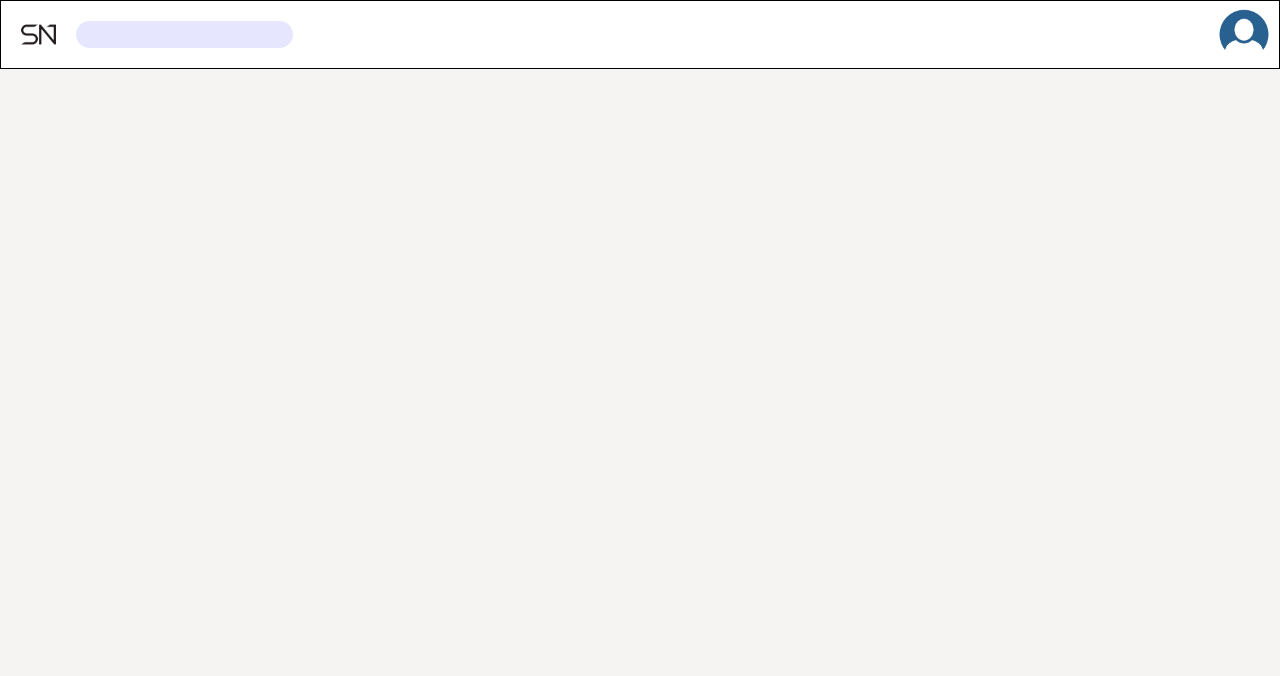
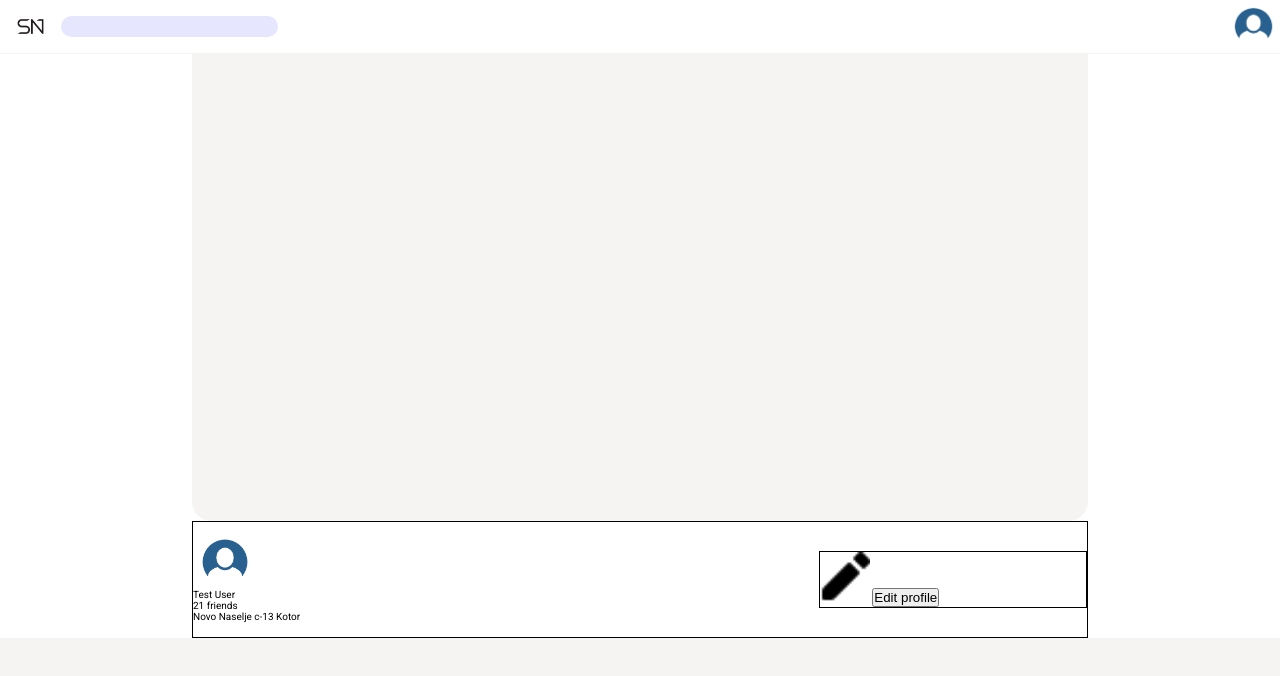
Before and after one commit to MarioMilosevic/Social-network-JS, a website built with Vite: page index.html in a window 1280 px wide. Built offline with nearby package versions, Linux system fonts and the light colour scheme.

Commit message:
Finish user div start on user info

```diff
--- a/index.html
+++ b/index.html
@@ -3,20 +3,46 @@
   <head>
     <meta charset="UTF-8" />
     <meta name="viewport" content="width=device-width, initial-scale=1.0" />
+    <link rel="preconnect" href="https://fonts.googleapis.com" />
+    <link rel="preconnect" href="https://fonts.gstatic.com" crossorigin />
+    <link
+      href="https://fonts.googleapis.com/css2?family=Roboto:wght@400;500;700&display=swap"
+      rel="stylesheet"
+    />
     <link rel="stylesheet" href="/style.css" />
+
     <title>Social Network</title>
   </head>
   <body>
     <div id="app">
       <nav class="main__navigation">
         <div class="logo__img">
-            <img src="img/social-network-logo.jpeg" alt="social-network-logo"/>
+          <img src="img/social-network-logo.jpeg" alt="social-network-logo" />
           <input type="text" />
         </div>
         <button>
-            <img src="img/profile.png" alt="profile">
+          <img src="img/profile.png" alt="profile" />
         </button>
       </nav>
+      <main>
+        <div class="user">
+          <div class="user__cover__photo"></div>
+          <div class="user__profile">
+            <div class="user__info">
+              <img src="img/profile.png" alt="profile" />
+              <div class="user__text">
+                <p>Test User</p>
+                <p>21 friends</p>
+                <p>Novo Naselje c-13 Kotor</p>
+              </div>
+            </div>
+            <div class="user__buttons">
+              <img src="img/stroke.png" alt="" />
+              <button>Edit profile</button>
+            </div>
+          </div>
+        </div>
+      </main>
     </div>
     <script type="module" src="/main.js"></script>
   </body>
--- a/style.css
+++ b/style.css
@@ -11,6 +11,7 @@
 }
 html {
   font-size: 62.5%;
+  font-family: "Roboto", sans-serif;
 }
 
 body {
@@ -22,13 +23,15 @@ body {
   width: 100%;
 }
 
+/*  -------------------- NAVIGATION --------------------*/
+
 .main__navigation {
   background-color: var(--white--color);
-  height: 10%;
-  border: 1px solid black;
+  height: 7%;
   display: flex;
   justify-content: space-between;
   padding: 0.6rem 0;
+  border-bottom: 1px solid var(--primary--color--);
 }
 
 .main__navigation button img {
@@ -49,7 +52,6 @@ body {
 
 .main__navigation button:hover {
   filter: brightness(0.94);
-  transform: scale(1.1);
 }
 
 .logo__img {
@@ -61,7 +63,7 @@ body {
 
 .logo__img img {
   height: 100%;
-cursor: pointer;
+  cursor: pointer;
 }
 
 .logo__img input {
@@ -75,3 +77,48 @@ cursor: pointer;
   appearance: none;
   outline: transparent 2px solid;
 }
+/*  -------------------- MAIN --------------------*/
+main {
+  height: 75%;
+}
+.user {
+  margin: 0 auto;
+  width: 100%;
+  /* border: 1px solid black; */
+  display: flex;
+  align-items: center;
+  flex-direction: column;
+  height: 100%;
+  background-color: var(--white--color);
+}
+
+.user__cover__photo {
+  /* border: 1px solid black; */
+  width: 70%;
+  height: 80%;
+  background-color: var(--primary--color--);
+border-radius: 0 0 2rem 2rem;
+}
+
+.user__profile {
+  border: 1px solid black;
+  height: 20%;
+  width: 70%;
+  display: flex;
+  justify-content: space-between;
+  align-items: center;
+}
+
+.user__profile img {
+  height: 50px;
+}
+
+.user__info{
+
+}
+
+
+.user__buttons {
+border: 1px solid black;
+width: 30%;
+}
```
Also changed, not shown: img/stroke.png (added), main.js (line endings or trailing spaces). Lines whose indentation alone changed are shown as unchanged.
